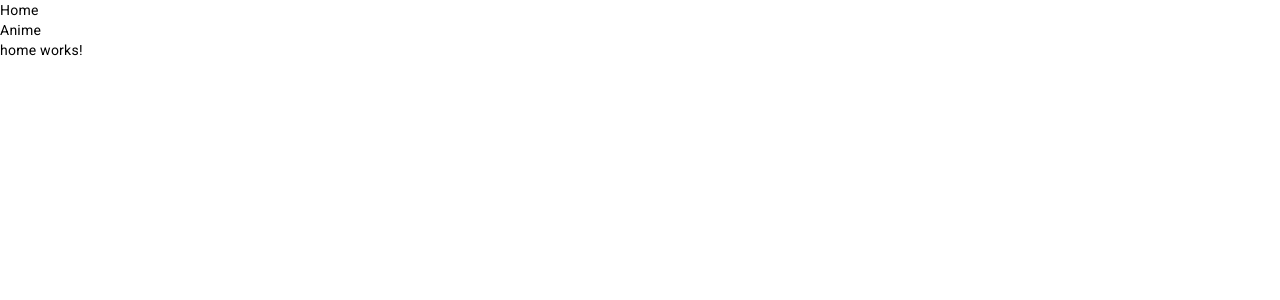
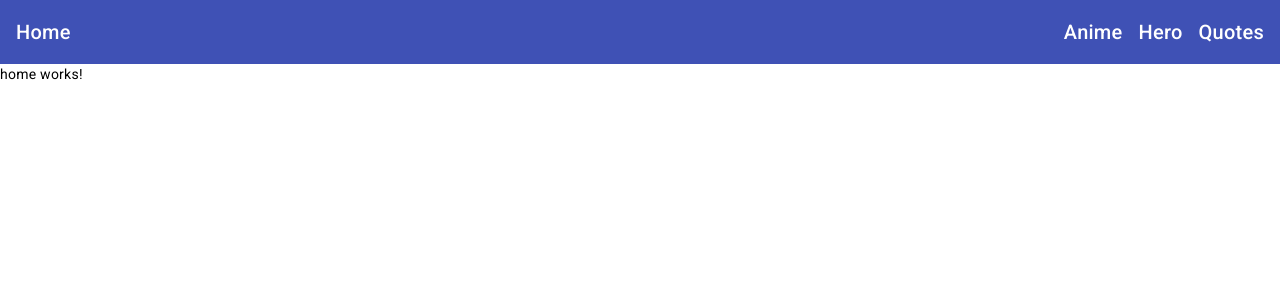
Before and after one commit to AKapran8/anime-store-frontend, an Angular app: page / in a window 1280 px wide. Shown: the top 300 px of the page. Built offline with nearby package versions, Linux system fonts and the light colour scheme.

Commit message:
added header

```diff
--- a/src/app/app.component.html
+++ b/src/app/app.component.html
@@ -1,8 +1,4 @@
-<ul>
-  <li routerLink="" >Home</li>
-  <li routerLink="animes" >Anime</li>
-</ul>
-
-<router-outlet>
-
-</router-outlet>
+<div class="wrapper">
+  <app-header></app-header>
+  <router-outlet> </router-outlet>
+</div>
--- a/src/app/app.component.ts
+++ b/src/app/app.component.ts
@@ -6,5 +6,4 @@ import { Component } from '@angular/core';
   styleUrls: ['./app.component.scss']
 })
 export class AppComponent {
-  title = 'init';
 }
--- /dev/null
+++ b/src/app/header/header.component.html
@@ -0,0 +1,12 @@
+<mat-toolbar color="primary">
+  <mat-toolbar-row>
+    <span routerLink="">Home</span>
+    <span class="example-spacer">
+      <ul class="list">
+        <li routerLink="animes">Anime</li>
+        <li routerLink="">Hero</li>
+        <li routerLink="">Quotes</li>
+      </ul>
+    </span>
+  </mat-toolbar-row>
+</mat-toolbar>
--- /dev/null
+++ b/src/app/header/header.component.scss
@@ -0,0 +1,18 @@
+
+.mat-toolbar-row {
+  display: flex;
+  justify-content: space-between;
+}
+
+.list {
+  display: flex;
+  justify-content: space-between;
+
+  li {
+    margin-right: 16px;
+
+    &:last-child {
+      margin: 0;
+    }
+  }
+}
```
Also changed, not shown: src/app/app.module.ts (+6 -2 lines), src/app/header/header.component.ts (added, +10 -0 lines), 1 other file (tests, documents, lock files or other folders).
